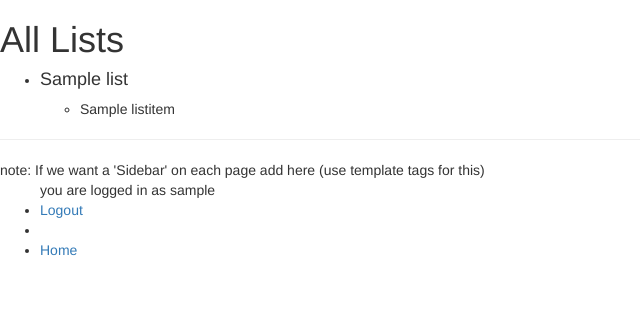
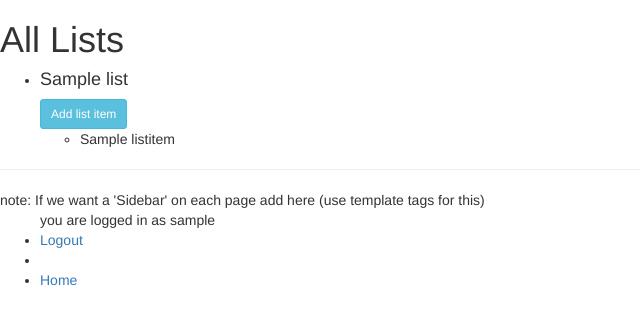
Before and after one commit to kingdomlevel/memory_bank, a Django app: page /memorybank/home/ in a window 1280 px wide. Shown: the top 325 px of the page, without its empty margins (0-640 px from the left). Run offline with Django 3.2, Linux system fonts and the light colour scheme; a user stored in the database is signed in; tables that the repository leaves empty hold one stand-in row (values such as "Sample post"); some libraries are stand-ins or nearby versions.

Commit message:
Add list item functionality working with Jquery

```diff
--- a/memoryBankApp/forms.py
+++ b/memoryBankApp/forms.py
@@ -13,11 +13,11 @@ class ListForm(forms.ModelForm):
 
 
 class ListItemForm(forms.ModelForm):
-    title = forms.CharField(max_length=ListItem.max)
+    title = forms.CharField(max_length=ListItem.max, help_text="Please give your item a title")
     #include a javascript datepicker for the date field
     priority_list = [(1,'low'), (2,'medium'), (3,'high')]
-    priority = forms.ChoiceField(choices=priority_list)
-    notes = forms.CharField(max_length=ListItem.notes_max)
+    priority = forms.ChoiceField(choices=priority_list, help_text="How important is this?")
+    notes = forms.CharField(max_length=ListItem.notes_max, help_text="Any additional information?")
 
     class Meta:
         model = ListItem
--- a/memoryBankApp/models.py
+++ b/memoryBankApp/models.py
@@ -43,6 +43,8 @@ class ListItem(models.Model):
     status = models.CharField(max_length = 30, null=True, blank=True)
     notes_max = 999
     notes = models.CharField(max_length=notes_max, null=True, blank=True)
+    created_date = models.DateTimeField(auto_now_add=True)
+    modified_date = models.DateTimeField(auto_now=True)
 
     def __str__(self):
         return self.title
--- a/memoryBankApp/views.py
+++ b/memoryBankApp/views.py
@@ -29,10 +29,31 @@ def index(request):
 
 
 def home(request):
+
+	form = ListItemForm()
+	if request.method == 'POST':
+		# pass the POST to form through forms.py
+		form = ListItemForm(request.POST)
+		print "SUBMITTED!!!"
+		if form.is_valid():
+			print form.fields
+			# pass the list ID from the POST to a variable
+			id = request.POST.get('listID')
+			print request.POST.get('listID')
+			# save the form to a variable but don't commit to database
+			newItem = form.save(commit=False)
+			# update the List attribute of list item
+			newItem.list_id = id
+			newItem.save()
+			pass
+		else:
+			# print errors to the terminal
+			print(form.errors)
+
 	allLists = List.objects.filter(user=request.user)
 	allLists = allLists.order_by('-modified_date')
 	listCount = len(allLists)		# gets total number of lists
-	context_dict = {'allLists': allLists, 'listCount': listCount}
+	context_dict = {'allLists': allLists, 'listCount': listCount, 'form': form,}
 	return render(request, 'memoryBankApp/home.html', context_dict)
 
 
--- a/templates/memoryBankApp/home.html
+++ b/templates/memoryBankApp/home.html
@@ -3,12 +3,29 @@
     Home Title
 {% endblock %}
 {% block body_block %}
+
+<script type="text/javascript">
+    $(document).ready(function() {
+        $('.listButton').click(function(e) {
+            target = $(e.target);
+            title = target.attr('data-title');
+            id = target.attr('data-id');
+
+            $('#addItemTitle').text('Add item for ' + title);
+
+            $('#newItemListID').val(id);
+
+        });
+    });
+</script>
+
 <h1>All Lists</h1>
 <div>
     {% if allLists %}
     <ul>
         {% for List in allLists %}
         <li><h4>{{List.title}}</h4></li>
+        <button type="button" class="btn btn-info btn-sm listButton" data-toggle="modal" data-target="#myModal" data-title="{{ List.title }}" data-id="{{ List.id }}" >Add list item</button>
         <ul>
             {% for item in List.listitem_set.all  %}
             {% if item %}
@@ -24,4 +41,38 @@
     <h3> you don't have any lists yet</h3>
     {% endif %}
 </div>
+        <!-- Modal -->
+        <div class="modal fade" id="myModal" role="dialog">
+            <div class="modal-dialog">
+
+                <!-- Modal content-->
+                <div class="modal-content">
+                    <div class="modal-header">
+                        <button type="button" class="close" data-dismiss="modal">&times;</button>
+                        <h4 class="modal-title">Add list item</h4>
+                    </div>
+
+                    <div class="modal-body">
+
+                        <form role="form" id="ListForm" method="post" action=".">
+                            <h2 class="form-signin-heading" id="addItemTitle">Add new item for...</h2>
+                                {% csrf_token %}
+
+                                <input type="hidden" id="newItemListID" name="listID" value="" />
+
+                                {% for field in form.visible_fields %}
+                                    {{ field.errors }}
+                                    {{ field.help_text }}<br/>
+                                    {{ field }}<br/>
+                                {% endfor %}
+                            <br/>
+                            <button class="btn btn-primary" type="submit" name="submit">Add item</button>
+                        </form>
+                    </div>
+                    <div class="modal-footer">
+                        <button type="button" class="btn btn-default" data-dismiss="modal">Close</button>
+                    </div>
+
+                </div>
+        </div>
 {% endblock %}
--- a/templates/memoryBankApp/testitemform.html
+++ b/templates/memoryBankApp/testitemform.html
@@ -39,6 +39,6 @@
                     </div>
 
                 </div>
-    </div>
+        </div>
 
 {% endblock %}
```
